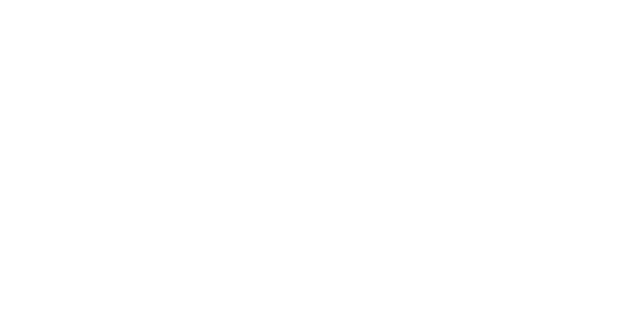
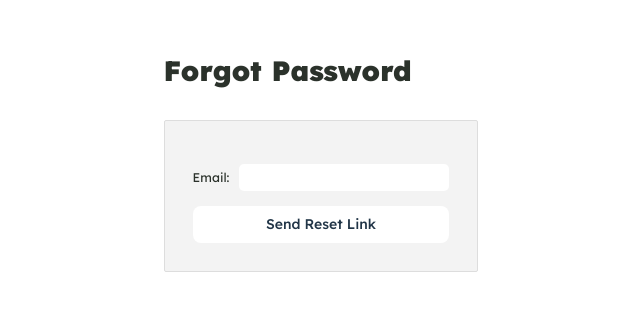
Before and after one commit to dene009/event-planning-platform, a React (Vite) app in the folder eventbridge/: page /forgot-password in a window 1280 px wide. Before the commit this address had no page. Shown: the part 232-542 px from the top of the page, without its empty margins (319-959 px from the left). Built offline with nearby package versions, Linux system fonts and the light colour scheme.

Commit message:
update corrections

```diff
--- a/eventbridge/src/App.jsx
+++ b/eventbridge/src/App.jsx
@@ -3,6 +3,7 @@ import { routes } from "./routes/routes";  // Import routes
 import ProtectedRoute from "./components/ProtectedRoute/ProtectedRoute"; // Import ProtectedRoute
 import Login from "./components/Login/Login";
 import Register from "./components/Register/Register"; // Import Register component
+import ForgotPassword from "./components/ForgotPassword/ForgotPassword"; // Import ForgotPassword component
 
 import './App.css';
 
@@ -27,6 +28,7 @@ function App() {
         {/* Default route to redirect to /login */}
         <Route path="/" element={<Login />} />
         <Route path="/register" element={<Register />} /> {/* Route for Register */}
+        <Route path="/forgot-password" element={<ForgotPassword />} /> {/* Route for Forgot Password */}
       </Routes>
     </Router>
   );
--- /dev/null
+++ b/eventbridge/src/components/ForgotPassword/ForgotPassword.jsx
@@ -0,0 +1,49 @@
+// ForgotPassword.jsx
+import React, { useState } from 'react';
+
+const ForgotPassword = () => {
+  const [email, setEmail] = useState("");
+  const [message, setMessage] = useState("");
+
+  const handleForgotPassword = async (e) => {
+    e.preventDefault();
+    try {
+      const response = await fetch("http://localhost:5001/api/forgot-password", {
+        method: "POST",
+        headers: { "Content-Type": "application/json" },
+        body: JSON.stringify({ email }),
+      });
+
+      const data = await response.json();
+      if (response.ok) {
+        setMessage("A password reset link has been sent to your email.");
+      } else {
+        setMessage(data.message);
+      }
+    } catch (error) {
+      console.error("Password reset failed:", error);
+      setMessage("An error occurred. Please try again.");
+    }
+  };
+
+  return (
+    <div>
+      <h2>Forgot Password</h2>
+      <form onSubmit={handleForgotPassword}>
+        <label>
+          Email:
+          <input
+            type="email"
+            value={email}
+            onChange={(e) => setEmail(e.target.value)}
+            required
+          />
+        </label>
+        <button type="submit">Send Reset Link</button>
+      </form>
+      {message && <p>{message}</p>}
+    </div>
+  );
+};
+
+export default ForgotPassword;
--- a/eventbridge/src/components/Login/Login.css
+++ b/eventbridge/src/components/Login/Login.css
@@ -58,3 +58,10 @@ footer p {
     margin: 0;
     font-size: 0.9rem;
 }
+
+h5 {
+    font-weight: normal;  /* Makes the title bold */
+    font-size: 12px;    /* Increases the font size */
+    text-align: left; /* Optional: centers the title */
+    margin-bottom: 5px; /* Adds space below the title */
+}
--- a/eventbridge/src/components/Login/Login.jsx
+++ b/eventbridge/src/components/Login/Login.jsx
@@ -1,5 +1,5 @@
 import React, { useState } from 'react';
-import { useNavigate, useLocation } from 'react-router-dom';
+import { useNavigate, useLocation, Link } from 'react-router-dom';
 import "./login.css";
 
 const Login = () => {
@@ -60,6 +60,11 @@ const Login = () => {
           />
         </label>
         <button type="submit">Login</button>
+
+        {/* Add links to Register and Forgot Password pages */}
+        <h5>
+          <Link to="/register">Register</Link> | <Link to="/forgot-password">Forgot your password?</Link>
+        </h5>
       </form>
     </div>
   );
```
Also changed, not shown: 1 other file (tests, documents, lock files or other folders).
